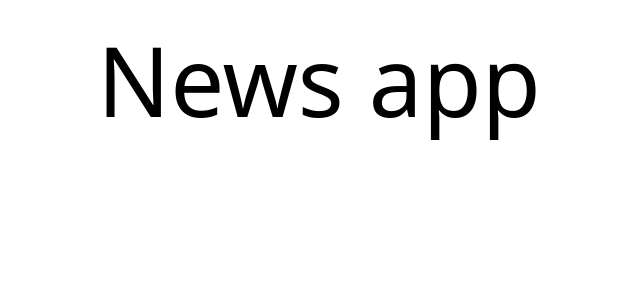
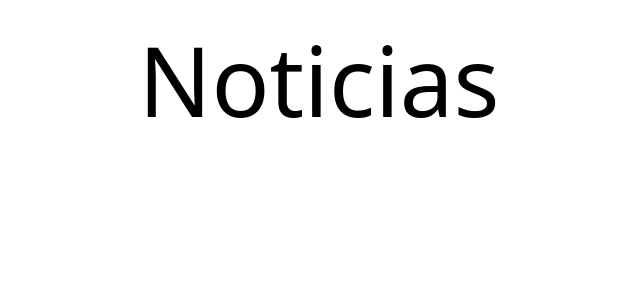
Before and after one commit to KJulo/Prueba-tecnica-happ, a React (Vite) app: page / in a window 1280 px wide. Shown: the top 300 px of the page, without its empty margins (321-961 px from the left). Built offline with nearby package versions, Linux system fonts and the light colour scheme.

Commit message:
Add axios dependency

```diff
--- a/package.json
+++ b/package.json
@@ -12,6 +12,7 @@
   "dependencies": {
     "@reduxjs/toolkit": "^2.6.1",
     "@tailwindcss/vite": "^4.0.15",
+    "axios": "^1.8.4",
     "react": "^19.0.0",
     "react-dom": "^19.0.0",
     "tailwindcss": "^4.0.15"
--- a/src/App.tsx
+++ b/src/App.tsx
@@ -3,7 +3,7 @@ import "./App.css";
 function App() {
   return (
     <>
-      <h1 className="text-8xl">News app</h1>
+      <h1 className="text-8xl">Noticias</h1>
     </>
   );
 }
```
Also changed, not shown: 1 other file (tests, documents, lock files or other folders).
